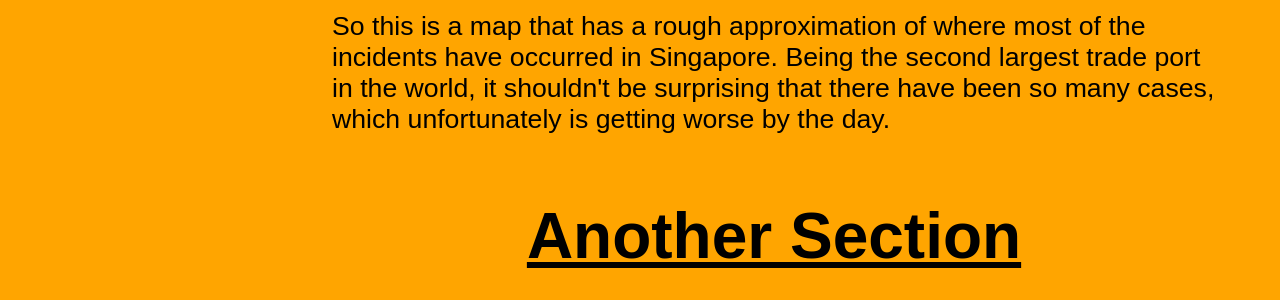
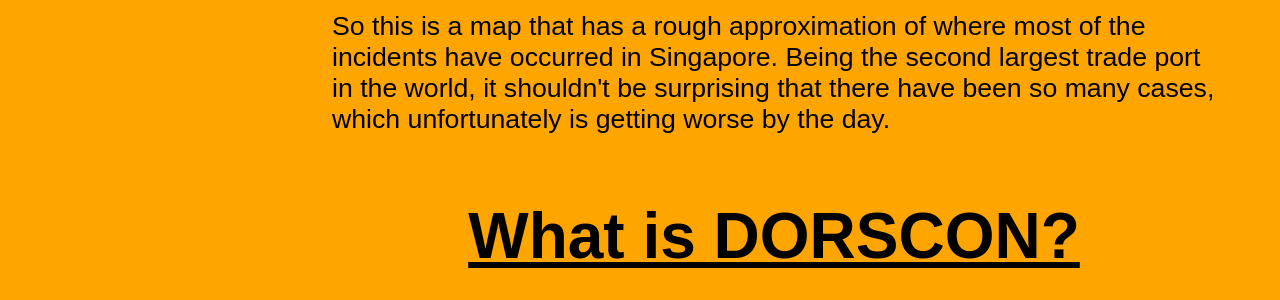
Before and after one commit to Dylan-Henry618/IssuesSite, a plain HTML site: page page3.html in a window 1280 px wide. Shown: the part 652-952 px from the top of the page. Drawn offline with Linux system fonts and the light colour scheme.

Commit message:
This is just an update push

```diff
--- a/page3.html
+++ b/page3.html
@@ -26,7 +26,7 @@
 
 
 
-    <h3 class = "sectionHeader">Another Section </h3>
+    <h3 class = "sectionHeader">What is DORSCON?</h3>
 
     <div class = "columnContainer">
       <a href="https://www.gov.sg/article/what-do-the-different-dorscon-levels-mean"><img src ="https://www.gov.sg/-/media/gov/ncov/dorsconlevel.jpg" alt= "DORSCON levels" width= "600px" height="400px"></a>
```
